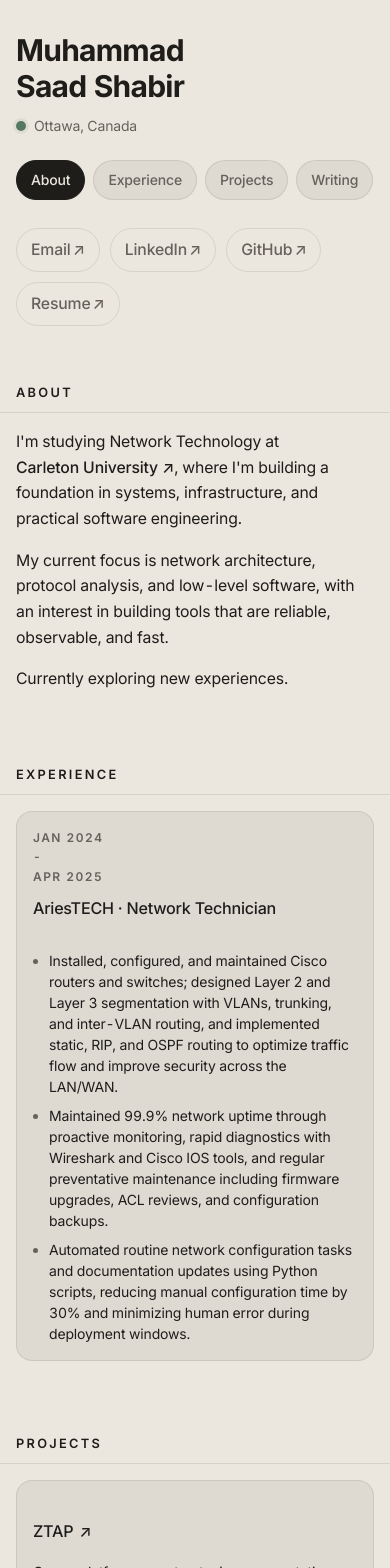
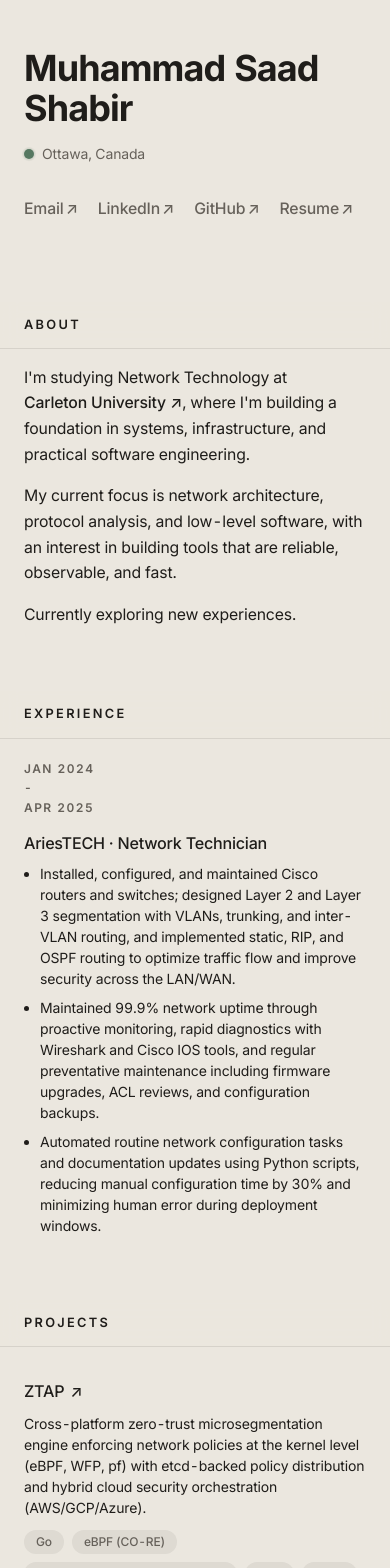
Before and after one commit to msaadshabir/personal-website, a Next.js app: page / in a window 390 px wide. Shown: the top 1568 px of the page. Built offline with nearby package versions, Linux system fonts and the light colour scheme.

Commit message:
Refactor layout and simplify component styles

```diff
--- a/app/globals.css
+++ b/app/globals.css
@@ -48,7 +48,6 @@
     font-size: clamp(15.5px, 0.2vw + 15px, 16.5px);
     line-height: 1.6;
     letter-spacing: -0.01em;
-    overflow-x: hidden;
     @apply bg-background text-foreground;
   }
 
@@ -72,11 +71,5 @@
 
   p {
     max-width: 68ch;
-    text-wrap: pretty;
-  }
-
-  a,
-  button {
-    -webkit-tap-highlight-color: transparent;
   }
 }
--- a/app/page.tsx
+++ b/app/page.tsx
@@ -38,7 +38,7 @@ interface SectionProps {
 
 function MobileSectionHeader({ title }: Pick<SectionProps, "title">): React.JSX.Element {
   return (
-    <div className="sticky top-0 z-20 -mx-4 mb-4 border-b border-[color:var(--surface-border)] bg-[color:var(--header-surface)] px-4 py-3 backdrop-blur md:-mx-12 md:px-12 md:py-4 lg:hidden">
+    <div className="sticky top-0 z-20 -mx-6 mb-4 border-b border-[color:var(--surface-border)] bg-[color:var(--header-surface)] px-6 py-4 backdrop-blur md:-mx-12 md:px-12 lg:hidden">
       <h2 className="text-[0.8rem] font-semibold uppercase tracking-[0.18em] text-foreground">{title}</h2>
     </div>
   );
@@ -56,15 +56,15 @@ function ContentSection({ id, title, className, children }: SectionProps): React
 export default function Home(): React.JSX.Element {
 
   return (
-    <main className="mx-auto min-h-screen w-full max-w-screen-xl px-4 py-8 md:px-12 md:py-20 lg:px-24 lg:py-0">
+    <main className="mx-auto min-h-screen w-full max-w-screen-xl px-6 py-12 md:px-12 md:py-20 lg:px-24 lg:py-0">
       <div className="lg:flex lg:justify-between lg:gap-12">
         <header className="lg:sticky lg:top-0 lg:flex lg:max-h-screen lg:w-[48%] lg:flex-col lg:justify-between lg:py-24">
           <div>
             <div>
-              <h1 className="block max-w-[12ch] tracking-tight text-3xl font-bold text-foreground sm:text-5xl">
+              <h1 className="block tracking-tight text-4xl font-bold text-foreground sm:text-5xl">
                 {SITE_CONFIG.name}
               </h1>
-              <div className="mt-3 flex items-center gap-2 text-sm text-muted-foreground md:mt-4">
+              <div className="mt-4 flex items-center gap-2 text-sm text-muted-foreground">
                 <span className="relative flex h-2.5 w-2.5">
                   <span className="absolute inline-flex h-full w-full animate-ping rounded-full bg-[color:var(--status-soft)] opacity-75"></span>
                   <span className="relative inline-flex h-2.5 w-2.5 rounded-full bg-[color:var(--status)]"></span>
@@ -76,7 +76,7 @@ export default function Home(): React.JSX.Element {
             <SectionNavigation items={sectionItems} />
           </div>
 
-          <div className="mt-6 flex flex-wrap items-center gap-2.5 md:mt-8 md:gap-x-5 md:gap-y-3 lg:mt-0">
+          <div className="mt-8 flex flex-wrap items-center gap-x-5 gap-y-3 lg:mt-0">
             <EmailButton />
             {socialLinks.map((link) => (
               <a
@@ -85,7 +85,7 @@ export default function Home(): React.JSX.Element {
                 target="_blank"
                 rel="noopener noreferrer"
                 aria-label={link.ariaLabel}
-                className="inline-flex min-h-11 items-center rounded-full border border-[color:var(--surface-border)] px-3.5 py-2 font-medium text-muted-foreground transition-colors hover:text-foreground"
+                className="font-medium text-muted-foreground transition-colors hover:text-foreground"
               >
                 {link.label}
                 <span aria-hidden="true" className="ml-0.5 text-current">↗</span>
@@ -94,7 +94,7 @@ export default function Home(): React.JSX.Element {
           </div>
         </header>
 
-        <div id="content" className="pt-12 md:pt-16 lg:w-[52%] lg:py-24">
+        <div id="content" className="pt-20 lg:w-[52%] lg:py-24">
           <ContentSection id="about" title="About" className="mb-16 scroll-mt-24 md:mb-24 lg:mb-36 lg:scroll-mt-24">
             <div className="space-y-4">
               <p>
--- a/components/EmailButton.tsx
+++ b/components/EmailButton.tsx
@@ -31,7 +31,7 @@ export default function EmailButton(): React.JSX.Element {
     <button
       type="button"
       onClick={handleEmailClick}
-      className="relative inline-flex min-h-11 items-center rounded-full border border-[color:var(--surface-border)] px-3.5 py-2 font-medium text-muted-foreground transition-colors hover:text-foreground"
+      className="relative font-medium text-muted-foreground hover:text-foreground transition-colors"
     >
       <span className={isCopied ? "invisible" : "visible"}>
         Email
--- a/components/ExperienceCard.tsx
+++ b/components/ExperienceCard.tsx
@@ -6,21 +6,21 @@ interface ExperienceCardProps {
   link: string;
 }
 
-const cardStyles = "group relative grid gap-3 rounded-2xl border border-[color:var(--surface-border)] bg-[color:var(--surface-soft)] p-4 transition-all sm:grid-cols-4 sm:gap-4 sm:border-0 sm:bg-transparent sm:p-0";
+const cardStyles = "group relative grid gap-4 transition-all sm:grid-cols-4";
 
 export default function ExperienceCard({ position, company, dates, description, link }: ExperienceCardProps) {
   const content = (
     <>
       <div className="sm:col-span-1">
-        <p className="whitespace-pre-line text-xs font-semibold uppercase tracking-[0.12em] leading-relaxed text-muted-foreground sm:mt-1">
+        <p className="mt-1 whitespace-pre-line text-xs font-semibold uppercase tracking-[0.12em] leading-relaxed text-muted-foreground">
           {dates}
         </p>
       </div>
       <div className="sm:col-span-3">
-        <h3 className="min-h-11 font-medium text-foreground transition-colors group-hover:text-muted-foreground">
+        <h3 className="font-medium text-foreground transition-colors group-hover:text-muted-foreground">
           {company} · {position}
         </h3>
-        <ul className="mt-2 flex list-disc flex-col gap-2 pl-4 text-sm leading-normal text-foreground marker:text-muted-foreground">
+        <ul className="mt-2 flex list-disc flex-col gap-2 pl-4 text-sm leading-normal text-foreground">
           {description.map((item, index) => (
             <li key={index}>{item}</li>
           ))}
--- a/components/ProjectCard.tsx
+++ b/components/ProjectCard.tsx
@@ -8,14 +8,14 @@ interface ProjectCardProps {
 
 export default function ProjectCard({ title, date, description, link, tags }: ProjectCardProps) {
   return (
-    <div className="group relative grid gap-3 rounded-2xl border border-[color:var(--surface-border)] bg-[color:var(--surface-soft)] p-4 transition-all sm:grid-cols-4 sm:gap-4 sm:border-0 sm:bg-transparent sm:p-0">
-      <div className="sm:col-span-1">{date ? <p className="text-xs font-semibold uppercase tracking-[0.12em] text-muted-foreground sm:mt-1">{date}</p> : null}</div>
+    <div className="group relative grid gap-4 transition-all sm:grid-cols-4">
+      <div className="sm:col-span-1">{date ? <p className="mt-1 text-xs font-semibold uppercase tracking-[0.12em] text-muted-foreground">{date}</p> : null}</div>
       <div className="sm:col-span-3">
         <a
           href={link}
           target="_blank"
           rel="noopener noreferrer"
-          className="inline-flex min-h-11 w-fit items-center gap-1 font-medium text-foreground transition-colors hover:text-muted-foreground"
+          className="flex w-fit items-center gap-1 font-medium text-foreground transition-colors hover:text-muted-foreground"
         >
           <h3 className="text-current">{title}</h3>
           <span aria-hidden="true" className="text-current ml-0.5">↗</span>
@@ -24,7 +24,7 @@ export default function ProjectCard({ title, date, description, link, tags }: Pr
         {tags && tags.length > 0 ? (
           <ul className="mt-3 flex flex-wrap gap-2">
             {tags.map((tag) => (
-              <li key={tag} className="max-w-full break-words rounded-full bg-background px-3 py-1 text-xs font-medium leading-relaxed text-muted-foreground sm:bg-[color:var(--surface-soft)]">
+              <li key={tag} className="rounded-full bg-[color:var(--surface-soft)] px-3 py-1 text-xs font-medium text-muted-foreground">
                 {tag}
               </li>
             ))}
--- a/components/SectionNavigation.tsx
+++ b/components/SectionNavigation.tsx
@@ -93,34 +93,8 @@ export default function SectionNavigation({ items }: SectionNavigationProps): Re
   }, [items]);
 
   return (
-    <>
-      <nav className="mt-6 lg:hidden" aria-label="Section navigation">
-        <ul className="-mx-1 flex snap-x snap-mandatory gap-2 overflow-x-auto px-1 pb-1 [scrollbar-width:none] [&::-webkit-scrollbar]:hidden">
-          {items.map((item) => (
-            <li key={item.label} className="snap-start">
-              <a
-                href={item.href}
-                className={`inline-flex min-h-10 items-center rounded-full border px-3.5 py-2 text-sm font-medium transition-colors ${
-                  activeSection === item.id
-                    ? "border-foreground bg-foreground text-background"
-                    : "border-[color:var(--surface-border)] bg-[color:var(--surface-soft)] text-muted-foreground"
-                }`}
-                aria-current={activeSection === item.id ? "page" : undefined}
-                onClick={() => {
-                  hasActivatedNavRef.current = true;
-                  isScrollingToRef.current = true;
-                  setActiveSection(item.id);
-                }}
-              >
-                {item.label}
-              </a>
-            </li>
-          ))}
-        </ul>
-      </nav>
-
-      <nav className="hidden lg:block" aria-label="Section navigation">
-        <ul className="mt-16 w-max space-y-1">
+    <nav className="hidden lg:block">
+      <ul className="mt-16 w-max space-y-1">
         {items.map((item) => (
           <li key={item.label}>
             <a
@@ -152,8 +126,7 @@ export default function SectionNavigation({ items }: SectionNavigationProps): Re
             </a>
           </li>
         ))}
-        </ul>
-      </nav>
-    </>
+      </ul>
+    </nav>
   );
 }
```
